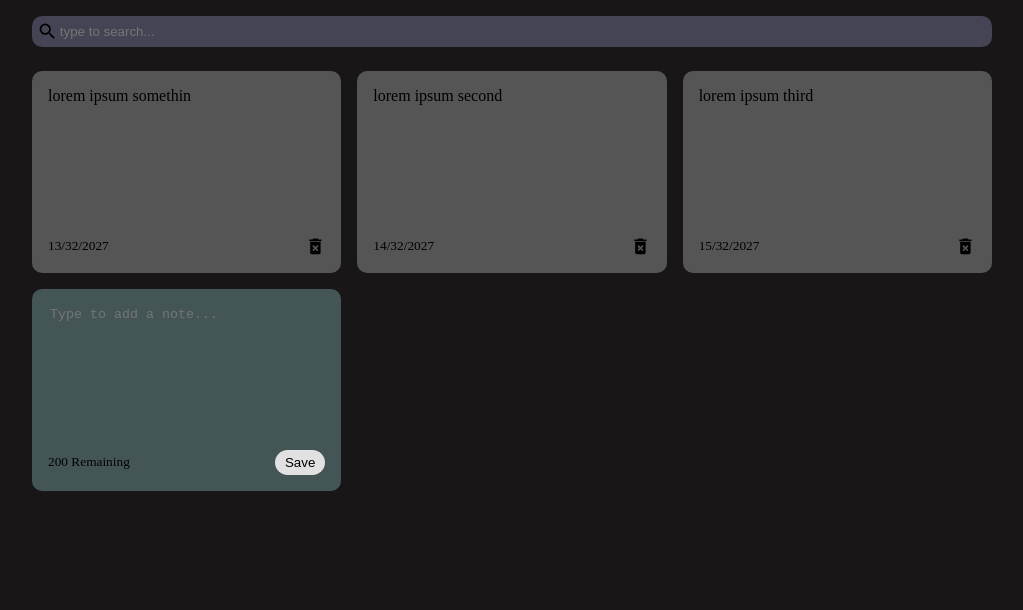
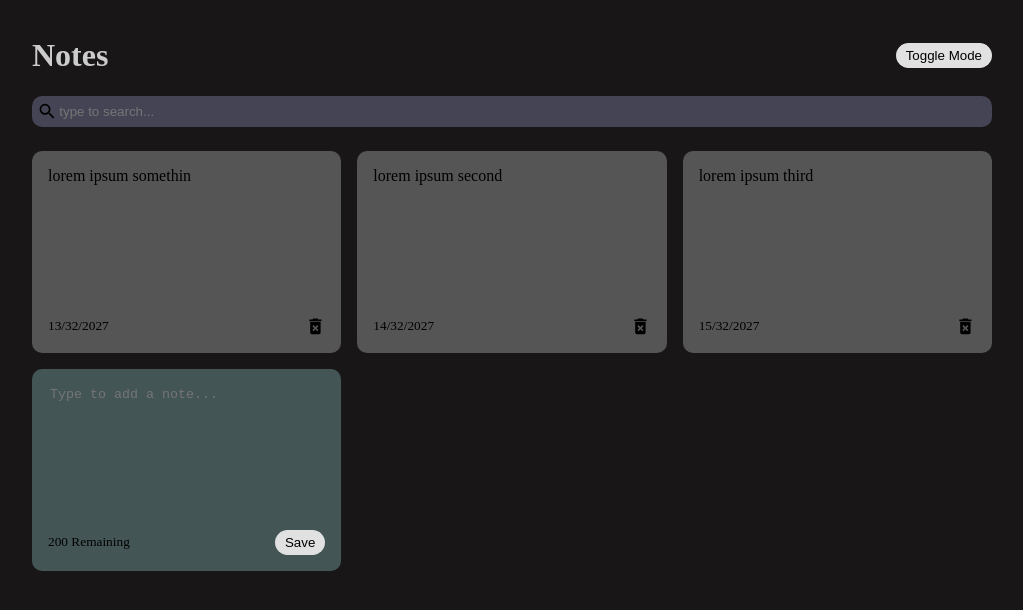
Before and after one commit to will-robertson0/note-mono, a React (Vite) app: page / in a window 1280 px wide. Shown: the top 610 px of the page, without its empty margins (128-1151 px from the left). Built offline with nearby package versions, Linux system fonts and the light colour scheme.

Commit message:
search functionality, saving notes with localStorage

```diff
--- a/src/App.jsx
+++ b/src/App.jsx
@@ -1,9 +1,10 @@
 // import React from "react"; // not needed because .jsx
 import { createRoot } from "react-dom/client";
+import { useEffect, useState } from "react";
+import { nanoid } from "nanoid";
 import NotesList from "./components/NotesList";
-import { useState } from "react";
-import { nanoid } from "nanoid";
-import Search from './components/Search';
+import Search from "./components/Search";
+import Header from "./components/Header";
 
 const App = () => {
   const [notes, setNotes] = useState([
@@ -23,6 +24,26 @@
       date: "15/32/2027",
     },
   ]);
+
+  const [searchText, setSearchText] = useState("");
+
+  const [darkMode, setDarkMode] = useState(false);
+
+  useEffect(() => {
+    const savedNotes = JSON.parse(
+      localStorage.getItem('react-notes-app-data')
+    );
+
+    if(savedNotes) {
+      setNotes(savedNotes);
+    }
+  }, []); // empty dependency array runs once on first load
+
+  useEffect(() => {
+    localStorage.setItem(
+      'react-notes-app-data',
+      JSON.stringify(notes))
+  }, [notes]);
 
   const addNote = (text) => {
     const date = new Date();
@@ -46,13 +67,18 @@
     //             <img src="./media/back-button.webp" alt="clickable back button image" />
     //         </a>
     // </nav>
-    <div className="container">
-      <Search/>
-      <NotesList
-        notes={notes}
-        handleAddNote={addNote}
-        handleDeleteNote={deleteNote}
-      />
+    <div className={`${darkMode && 'dark-mode'}`}>
+      <div className="container">
+        <Header handleToggleDarkMode={setDarkMode} />
+        <Search handleSearchNote={setSearchText} />
+        <NotesList
+          notes={notes.filter((note) =>
+            note.text.toLowerCase().includes(searchText),
+          )}
+          handleAddNote={addNote}
+          handleDeleteNote={deleteNote}
+        />
+      </div>
     </div>
   );
   // "prop drilling":
--- /dev/null
+++ b/src/components/Header.jsx
@@ -0,0 +1,19 @@
+import React from "react";
+
+const Header = ({ handleToggleDarkMode }) => {
+  return (
+    <div className="header">
+      <h1>Notes</h1>
+      <button
+        onClick={() =>
+          handleToggleDarkMode((previousDarkMode) => !previousDarkMode)
+        }
+        className="save"
+      >
+        Toggle Mode
+      </button>
+    </div>
+  );
+};
+
+export default Header;
--- a/src/components/Search.jsx
+++ b/src/components/Search.jsx
@@ -1,12 +1,17 @@
-import React from 'react';
-import {MdSearch} from 'react-icons/md';
+import React from "react";
+import { MdSearch } from "react-icons/md";
 
-const Search = () => {
-  return <div className='search'>
-    <MdSearch className="search-icons" size="1.3em" />
-    <input type="text" placeholder='type to search...' />
-  </div>;
+const Search = ({ handleSearchNote }) => {
+  return (
+    <div className="search">
+      <MdSearch className="search-icons" size="1.3em" />
+      <input
+        onChange={(event) => handleSearchNote(event.target.value)}
+        type="text"
+        placeholder="type to search..."
+      />
+    </div>
+  );
 };
 
-
 export default Search;
--- a/style.css
+++ b/style.css
@@ -10,11 +10,30 @@
 /* } */
 /**/
 
+.header {
+    display: flex;
+    align-items: center;
+    justify-content: space-between;
+}
+
+.dark-mode {
+    background-color: black;
+}
+
+.dark-mode h1 {
+    color: white;
+}
+
+h1 {
+    color: #CCCCCC;
+}
+
 .container {
     max-width: 960px;
     margin-right: auto;
     margin-left: auto;
     padding: 1rem;
+    min-height: 100vh;
 }
 
 .notes-list {
@@ -82,6 +101,7 @@
 .search input {
     border: none;
     background-color: #444455;
+    width: 100%;
 }
 
 .search input:focus {
```
